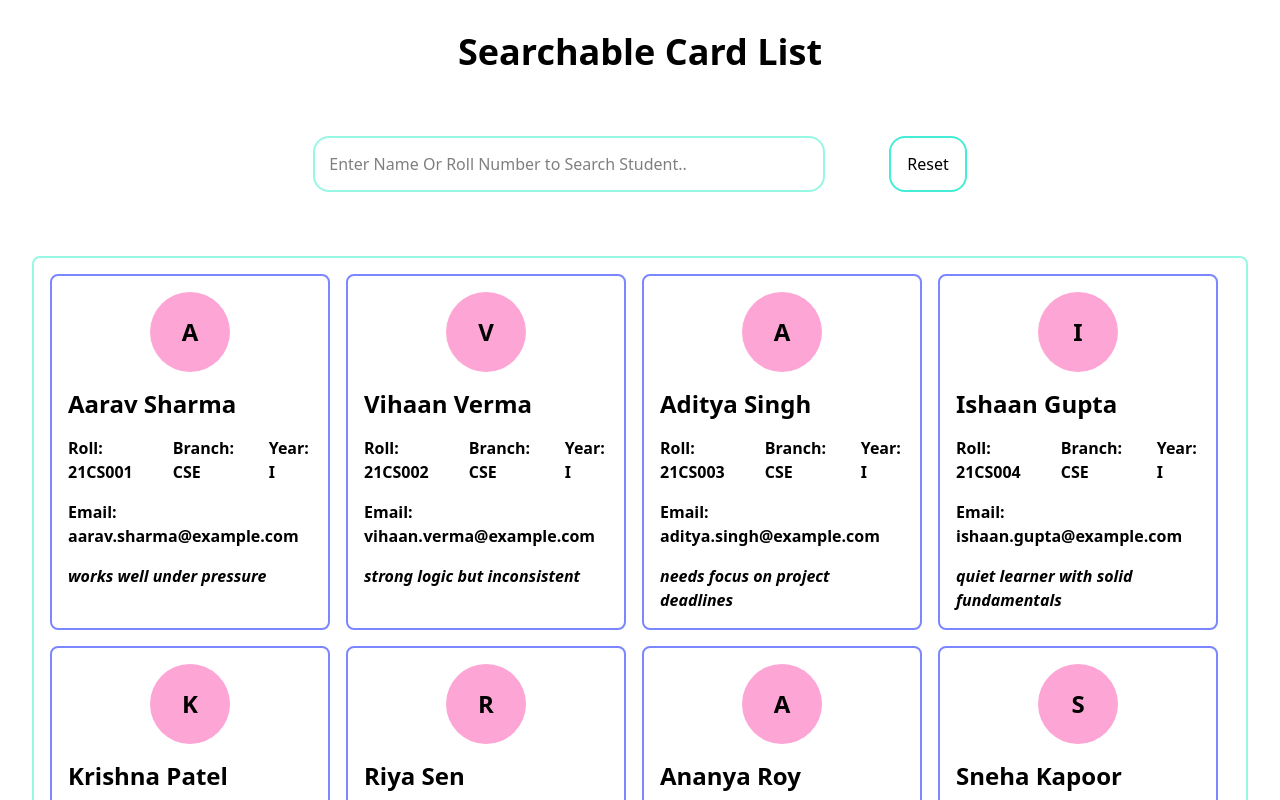
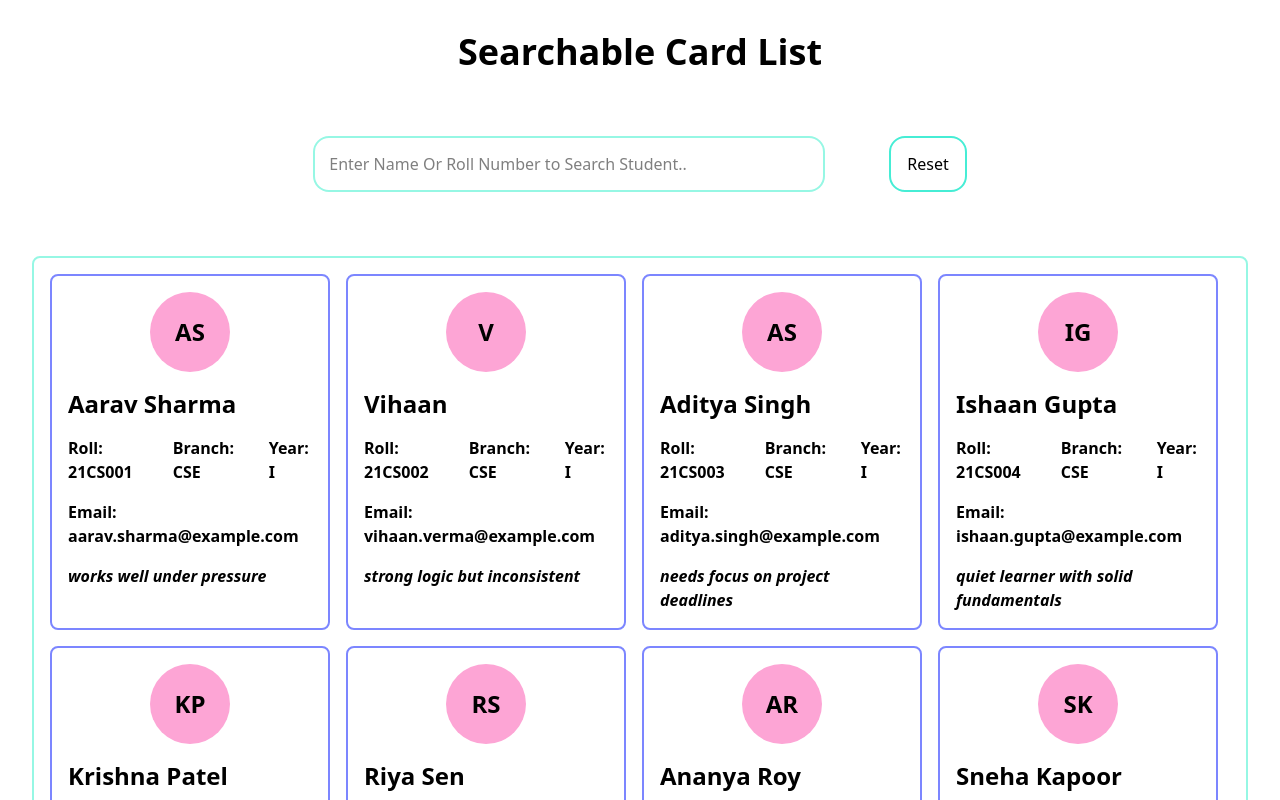
Before and after one commit to Abhisheksinghchauhan192/ReactConceptsPractice, a React (Vite) app: page /day1 in a window 1280 px wide. Shown: the top 800 px of the page. Built offline with nearby package versions, Linux system fonts and the light colour scheme.

Commit message:
Improved UI With edge cases

```diff
--- a/src/pages/day1/Day1Page.jsx
+++ b/src/pages/day1/Day1Page.jsx
@@ -13,7 +13,7 @@ export default function Day1Page(){
 
     // Filtering student data baseed on the search query parameter Any casee Matched..
     const filterStudents = students.filter(student=>{
-        return student.name.toLowerCase().includes(query.trimStart().toLocaleLowerCase()) || student.roll.toString().toLowerCase().includes(query.trimStart().toString().toLocaleLowerCase())
+        return student.name.toLowerCase().includes(query.trim().toLowerCase()) || student.roll.toLowerCase().includes(query.trim().toLowerCase())
     });
 
     return (
--- /dev/null
+++ b/src/pages/day1/components/Card.jsx
@@ -0,0 +1,29 @@
+import Avatar from '../../../components/Avatar'
+export default function Card({ card }) {
+
+    const fullName = card.name
+    const nameParts = fullName.split(' ')
+    const firstName = nameParts[0]
+    let lastName =''
+    if(nameParts.length>1){
+     lastName = nameParts[1]
+    }
+
+    return (
+    <div
+      className="flex flex-col p-4 rounded-lg gap-4 border-2 border-indigo-400 max-w-70"
+    >
+      <div className="flex justify-center">
+        <Avatar img={`${firstName.charAt(0).toUpperCase()}${lastName.charAt(0).toUpperCase()}`}></Avatar>
+      </div>
+      <h3 className="text-2xl font-bold ">{card.name}</h3>
+      <div className="flex gap-4 font-semibold">
+        <p> Roll: {card.roll}</p>
+        <p>Branch: {card.branch}</p>
+        <p>Year: {card.year}</p>
+      </div>
+      <p className="text-md font-semibold">Email: {card.email}</p>
+      <p className="italic font-semibold">{card.remarks}</p>
+    </div>
+  );
+}
--- a/src/pages/day1/components/SearchableCardList.jsx
+++ b/src/pages/day1/components/SearchableCardList.jsx
@@ -1,26 +1,22 @@
-import Avatar from '../../../components/Avatar'
+import Card from './Card'
 export default function SearchableCardList({cards}){
+
+    if(cards.length===0){
+
+        return (
+            <div className='flex flex-col items-center gap-4'>
+                <h1 className='text-6xl font-bold text-red-500 '>No Data Found For Your Search</h1>
+                <p className='text-xl font-semibold italic '>Try Searching with Student Name or by Roll. Number </p>
+            </div>
+        )
+    }
 
     const cardsElements = cards.map(card=>{
 
-        return (
-
-            <div
-            key={card.roll}
-            className='flex flex-col p-4 rounded-lg gap-4 border-2 border-indigo-400 max-w-70'>
-                <div className='flex justify-center'>
-                <Avatar  img={card.name[0]}></Avatar>
-                </div>
-                <h3 className='text-2xl font-bold '>{card.name}</h3>
-                <div className='flex gap-4 font-semibold'>
-                    <p> Roll: {card.roll}</p>
-                    <p>Branch: {card.branch}</p>
-                    <p>Year: {card.year}</p>
-                </div>
-                <p className='text-md font-semibold'>Email: {card.email}</p>
-                <p className='italic font-semibold'>{card.remarks}</p>
-            </div>
-        )
+        return <Card
+        key={card.roll}
+        card={card}
+        />
     })
 
     return(
--- a/src/pages/day1/data.js
+++ b/src/pages/day1/data.js
@@ -1,6 +1,6 @@
 export const students = [
   { name: "Aarav Sharma", year: "I", roll: "21CS001", branch: "CSE", email: "aarav.sharma@example.com", remarks: "works well under pressure" },
-  { name: "Vihaan Verma", year: "I", roll: "21CS002", branch: "CSE", email: "vihaan.verma@example.com", remarks: "strong logic but inconsistent" },
+  { name: "Vihaan", year: "I", roll: "21CS002", branch: "CSE", email: "vihaan.verma@example.com", remarks: "strong logic but inconsistent" },
   { name: "Aditya Singh", year: "I", roll: "21CS003", branch: "CSE", email: "aditya.singh@example.com", remarks: "needs focus on project deadlines" },
   { name: "Ishaan Gupta", year: "I", roll: "21CS004", branch: "CSE", email: "ishaan.gupta@example.com", remarks: "quiet learner with solid fundamentals" },
   { name: "Krishna Patel", year: "I", roll: "21CS005", branch: "CSE", email: "krishna.patel@example.com", remarks: "participates actively in group discussions" },
```
